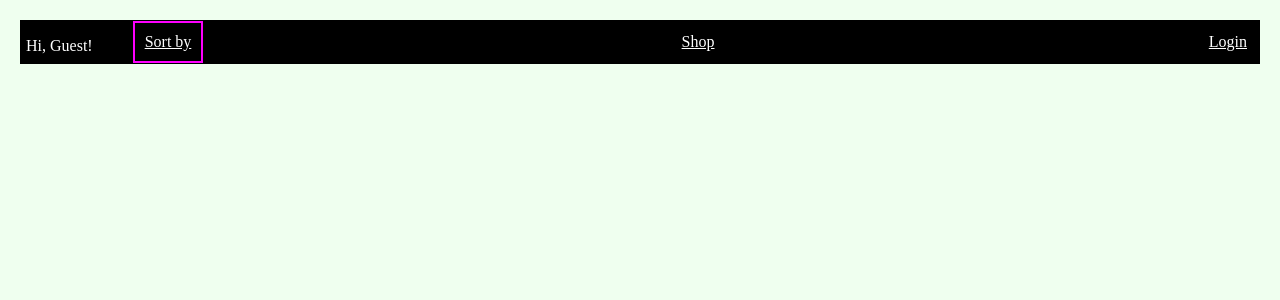
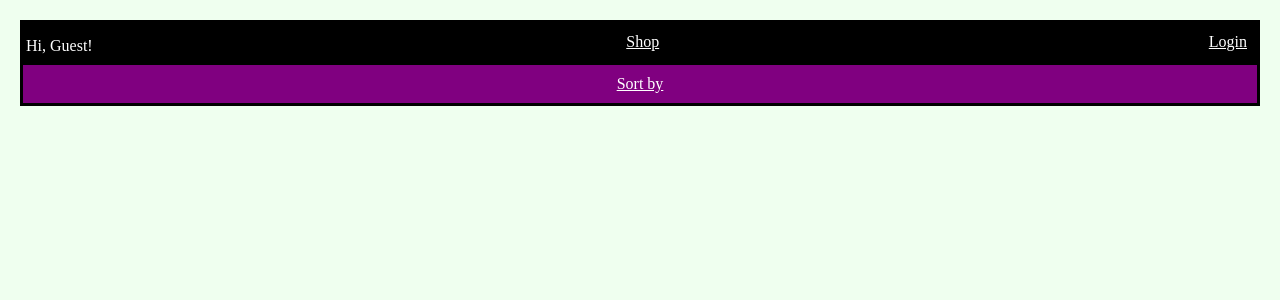
Before and after one commit to Revan0907/Cyberbox, a Flask app: page / in a window 1280 px wide. Shown: the top 300 px of the page. Run offline with Flask 2, Linux system fonts and the light colour scheme; data that the repository does not hold is empty.

Commit message:
Sorting done. Individual page details next

```diff
--- a/website/static/style.css
+++ b/website/static/style.css
@@ -10,16 +10,14 @@ margin-top:40px;}
 }
 
 .dropdown {
-  display:absolute;
+  display:relative;
   text-decoration: underline;
-  border:2px solid magenta;
-  background-color:black;
+  border:2px solid black;
+  background-color:purple;
   color:white;
   padding: 10px;
-  float: left;
-  margin-left: 40px;
+  float: center;
   cursor: pointer;
-  overflow: hidden;
 }
 
 .dropdown-content button {
@@ -29,13 +27,17 @@ margin-top:40px;}
   box-shadow: 0px 8px 16px 0px rgba(0,0,0,0.2);
   z-index: 1;
   color: white;
+  float: center;
+  margin-left: 44.5%;
+  padding: inherit;
+  font-size: 14px;
 }
 
-.dropdown:hover .dropdown-content button{
+.dropdown:hover .dropdown-content {
   display: block;
 }
 
-.dropdown-content:hover {background-color:grey;}
+.dropdown-content:hover {background-color:purple;}
 
 .formname {text-align: center;
 border: 10px;
```
